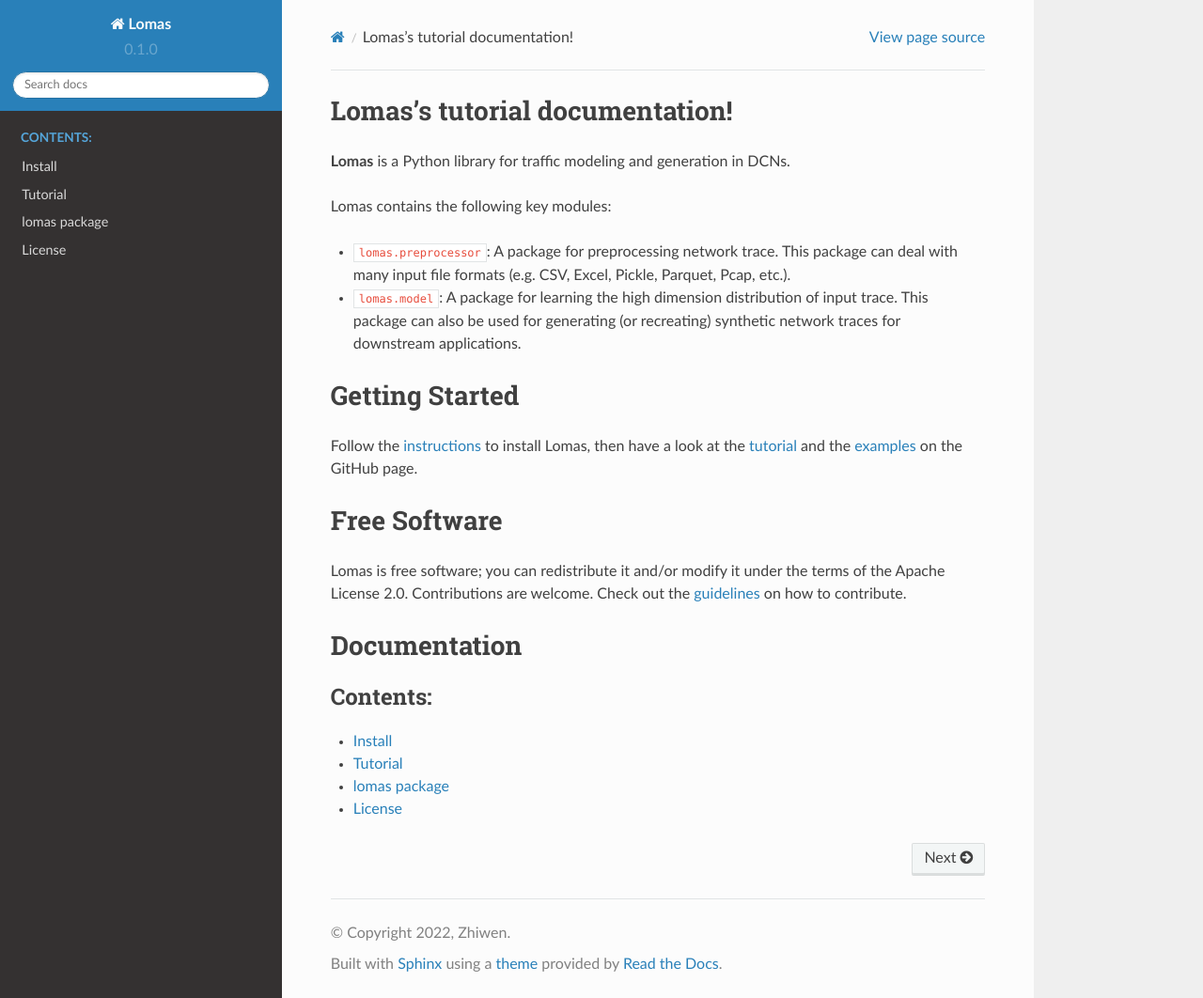
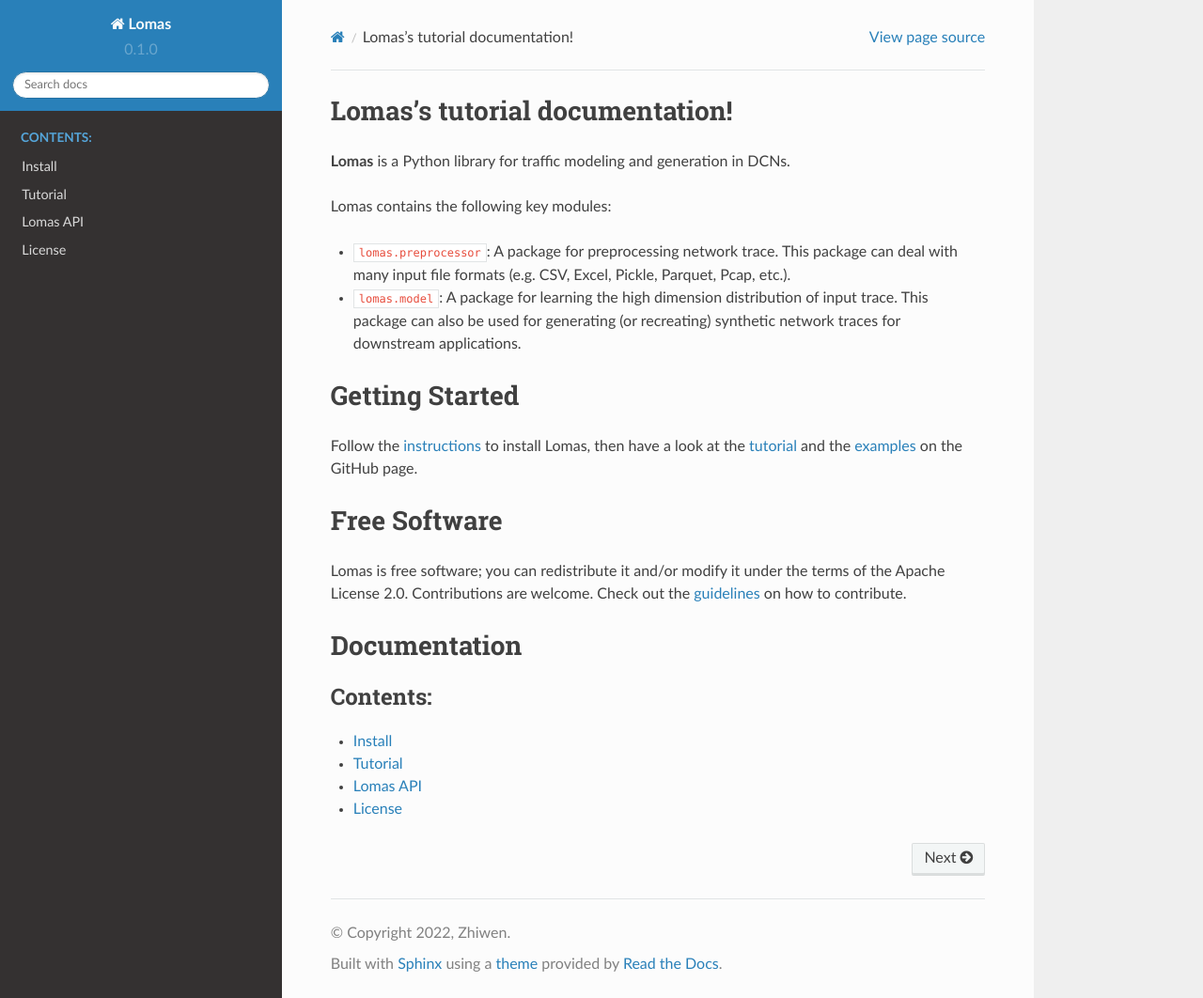
Before and after one commit to ZhiwenLiu99/lomas-tutorial, a Sphinx documentation site: the page built from docs/source/index.rst, in a window 1280 px wide and 1062 px high. Shown: the whole window at 94% size. Built offline with Sphinx 7.4.7 and the Read the Docs theme 2.0.0, drawn with Linux system fonts in a browser that asks for light colours; pages that are not in the unit, such as notebooks, are missing from menus.

Commit message:
add readTheDocs

```diff
--- a/docs/source/api.rst
+++ b/docs/source/api.rst
@@ -1,4 +1,4 @@
-lomas package
+Lomas API
 ==============
 
 Subpackages
--- a/docs/source/conf.py
+++ b/docs/source/conf.py
@@ -1,4 +1,15 @@
 # Configuration file for the Sphinx documentation builder.
+
+# -- Path setup --------------------------------------------------------------
+
+# If extensions (or modules to document with autodoc) are in another directory,
+# add these directories to sys.path here. If the directory is relative to the
+# documentation root, use os.path.abspath to make it absolute, like shown here.
+#
+import os
+import sys
+sys.path.insert(0, os.path.abspath('.'))
+sys.path.insert(0, os.path.abspath('../'))
 
 # -- Project information
 
```
